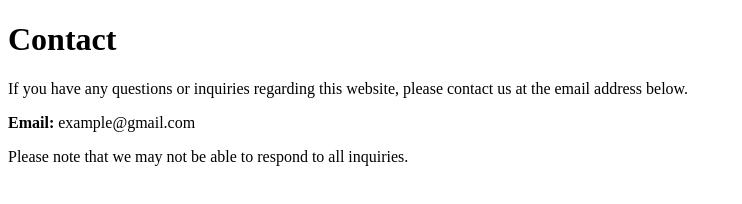
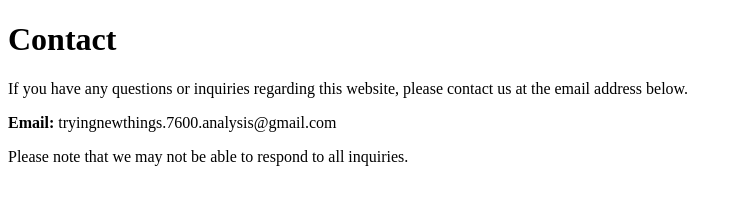
Before and after one commit to JapanHomeLabOfficial/myselfpresents, a plain HTML site: page contact.html in a window 1280 px wide. Shown: the whole page, without its empty margins (0-742 px from the left). Drawn offline with Linux system fonts and the light colour scheme.

Commit message:
Update contact email address

```diff
--- a/contact.html
+++ b/contact.html
@@ -15,7 +15,7 @@ please contact us at the email address below.
 
 <p>
 <strong>Email:</strong>
-<span>example@gmail.com</span>
+<span>tryingnewthings.7600.analysis@gmail.com</span>
 </p>
 
 <p>
```
